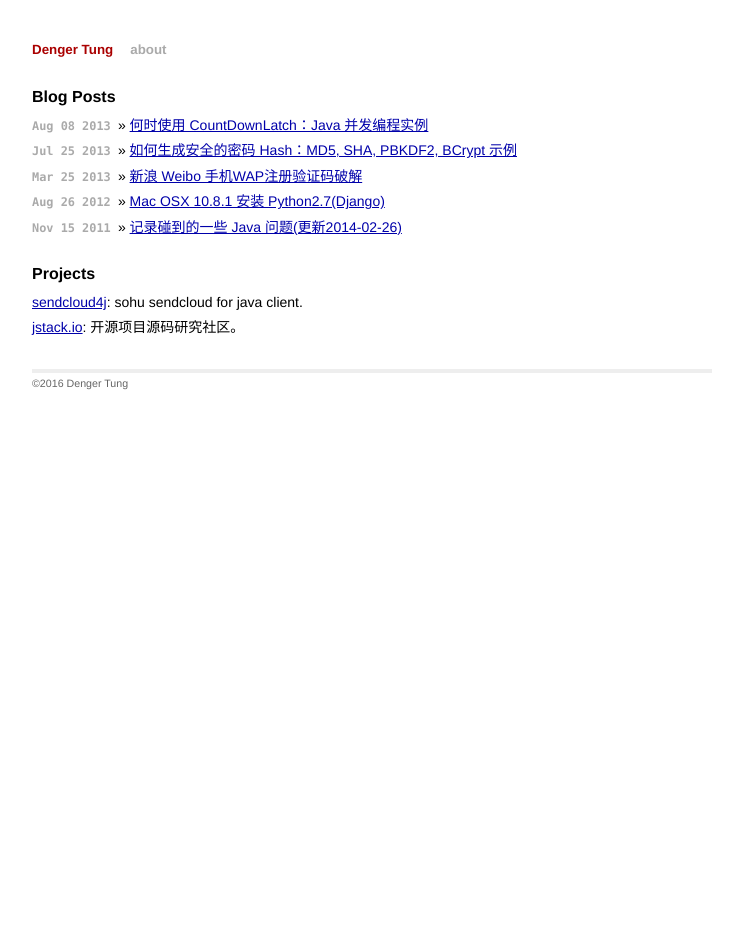
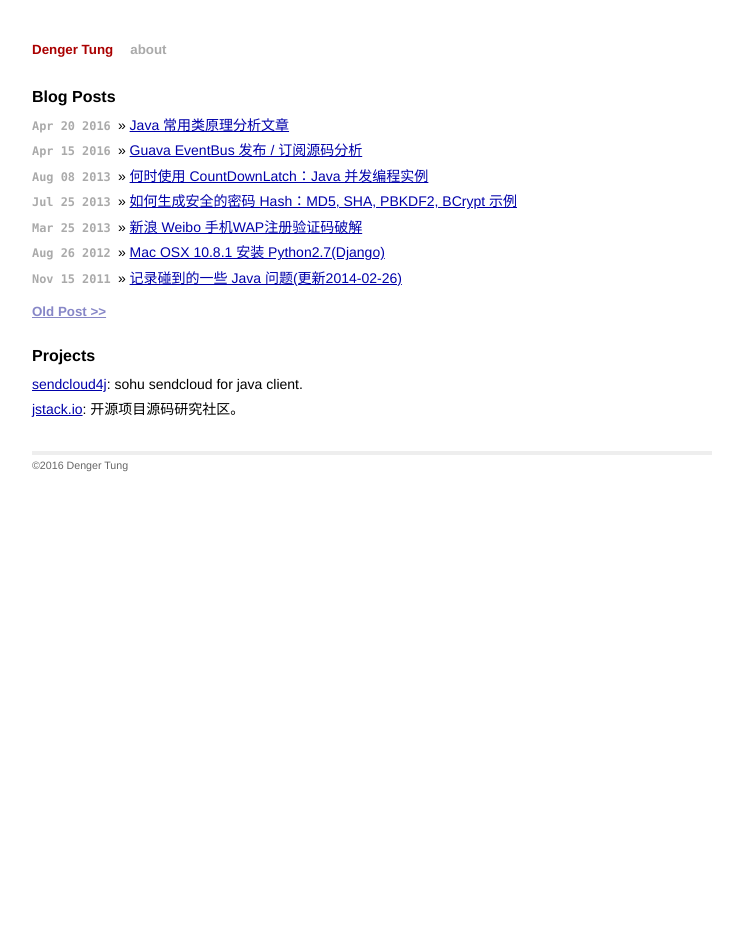
Before and after one commit to denger/denger.github.io, a Jekyll site: the page built from index.html, in a window 1280 px wide. Shown: the whole page, without its empty margins (268-1011 px from the left). Built offline with Jekyll 4.4.1, drawn with Linux system fonts in a browser that asks for light colours; comment, search, counter and statistics services are not loaded; some of the changed lines change nothing that is shown.

Commit message:
add post

```diff
--- /dev/null
+++ b/_posts/2016-04-15-guava-event-bus-code-analysis.markdown
@@ -0,0 +1,170 @@
+---
+layout: post
+title: Guava EventBus 发布 / 订阅源码分析
+---
+
+如果想了解[观察者模式](https://zh.wikipedia.org/zh-cn/%E8%A7%82%E5%AF%9F%E8%80%85%E6%A8%A1%E5%BC%8F)的实现或应用场景，[Google Guava](https://github.com/google/guava) [EventBus](https://github.com/google/guava/wiki/EventBusExplained)  所提供的[发布/订阅](https://zh.wikipedia.org/zh-cn/%E5%8F%91%E5%B8%83/%E8%AE%A2%E9%98%85)功能非常简洁优雅的实现这一模式，且对于使用者不需要依赖复杂的接口或实现。其整体设计非常值得学习和参考，本文将从其源码分析其实现细节。
+
+
+#### 示例代码
+
+以下使用 EventBus 的简要示例代码，针对不同的 Mouse Event 类型，会触发相应 Event handler 方法：
+
+{% highlight java %}
+// 定义事件实体
+public class ClickEvent {}
+public class MouseMoveEvent {}
+
+// 定义事件监听者
+public class MouseListener {
+    @Subscribe
+    public void handleClickEvent(ClickEvent event) {
+        println("click event trigger");
+    }
+    @Subscribe
+    public void handleMouseMoveEvent(MouseMoveEvent event) {
+        println("mouse move event trigger");
+    }
+}
+
+EventBus bus = new EventBus();
+
+// 注册订阅者
+bus.register(new MouseListener());
+// 发送事件给相应事件订阅者
+bus.post(new ClickEvent());
+bus.post(new MouseMoveEvent());
+
+// Output:
+click event trigger
+mouse move event trigger
+{% endhighlight java %}
+
+更加详细的使用说明可以查看 [EventBusExplained](https://github.com/google/guava/wiki/EventBusExplained)。
+#### 实现细节
+
+从代码示例来看，用到 EventBus 的主要行为为 `register` 和 `post` ，分别是注册订阅者和事件发送：
+
+##### EventBus.register
+
+调用  `EventBus.register` 将事件类型与所有订阅该事件的订阅者进行关联，该方法通过调用 `SubscriberRegistry.register` 来执行注册。
+当注册完成后，并由全局 `subscribers`  存储关联关系：
+
+{% highlight java %}
+/**
+ * All registered subscribers, indexed by event type.
+ */
+private final ConcurrentMap<Class<?>, CopyOnWriteArraySet<Subscriber>> subscribers = Maps.newConcurrentMap();
+{% endhighlight java %}
+
+![img](/images/2016/47cb0c629160a6edd40abd4d423cfe84.png)
+
+**那么 `SubscriberRegistry.register` 是如何实现注册的呢？**
+
+**STEP1：**
+如下代码，首先通过 `findAllSubscribers` 查找 listener 实例标识为 `@Subscribe` 的方法，并通过 Map 将方法参数类型(即事件类型)与对应的方法实例(由 `Subscriber` 包装 Method Object)进行关联。
+
+{% highlight java %}
+void register(Object listener) {
+  // 这里的 Multimap 实则为 Map<Class<?>, Collection<Subscriber>> 结构
+  Multimap<Class<?>, Subscriber> listenerMethods = findAllSubscribers(listener);
+{% endhighlight java %}
+
+**STEP2：**
+接着再将该 listener 所有的事件类型与对应的 `Subscriber` 关系增量到全局的 `subscribers` 变量中。以下 `for` 相当于将 `listenerMethods` 及全局的 `subscribers` 进行 Map 合并操作：
+
+{% highlight java %}
+  for (Map.Entry<Class<?>, Collection<Subscriber>> entry : listenerMethods.asMap().entrySet()) {
+    Class<?> eventType = entry.getKey();
+    Collection<Subscriber> eventMethodsInListener = entry.getValue();
+    CopyOnWriteArraySet<Subscriber> eventSubscribers = subscribers.get(eventType);
+
+    if (eventSubscribers == null) {
+      CopyOnWriteArraySet<Subscriber> newSet = new CopyOnWriteArraySet<Subscriber>();
+      eventSubscribers =
+          MoreObjects.firstNonNull(subscribers.putIfAbsent(eventType, newSet), newSet);
+    }
+
+    eventSubscribers.addAll(eventMethodsInListener);
+  }
+}
+{% endhighlight java %}
+
+至此已经完成对监听器的注册，当具体事件类型触发时，可以根据事件类型从全局的 `subscribers` 中获取该事件类型所有订阅者。
+另外，以上注册过程中使用了 `ConcurrentMap` 和  `CopyOnWriteArraySet` 进行数据操作，实则为了避免在多线程并发执行 `register` 时导致的[线程安全](https://zh.wikipedia.org/zh-cn/%E7%BA%BF%E7%A8%8B%E5%AE%89%E5%85%A8)问题，通过以下链接可以了解具体信息：
+
+* [深入了解 ConcurrentHashMap](http://www.infoq.com/cn/articles/ConcurrentHashMap)
+* [Java 中的 CopyOnWrite 容器](http://coolshell.cn/articles/11175.html)
+
+
+#####  EventBus.post
+
+当执行相应事件 `post(event)` 时，先根据事件类型获取到所有 `Subscriber`，再通过 `Dispatcher` 将事件通知到对应 `Subscriber`，最终由 `Subscriber` 实例执行其 `Method` 的 `invoke` 方法，即完成对具体 Listener 中方法的调用。
+![EventBus.post UML](/images/2016/259b0e2bd4c279f7ae554b080b25f89a.png)
+
+
+EventBus 提供了三种 `Dispatcher` 事件分发机制：
+
+**PerThreadQueuedDispatcher**
+
+如不指定默认该 dispatcher，通过队列及 `ThreadLocal` 来保证在同一个线程上发送的事件能够按发布的顺序分发给所有订阅者。
+首先将需要分发的事件和对应的订阅者列表添加至当前线程的队列中：
+
+{% highlight java %}
+void dispatch(Object event, Iterator<Subscriber> subscribers) {
+  checkNotNull(event);
+  checkNotNull(subscribers);
+  Queue<Event> queueForThread = queue.get();
+  queueForThread.offer(new Event(event, subscribers));
+{% endhighlight java %}
+
+
+这里使用了 `ThreadLocal<Boolean> dispatching` 状态来标识当前线程是否分发完成，以避免重入分发。([什么是可重入？](http://blog.csdn.net/tennysonsky/article/details/45127125))
+
+{% highlight java %}
+  if (!dispatching.get()) {
+    dispatching.set(true);
+{% endhighlight java %}
+
+标识为"分发中"状态后，再通过两层循环，先后遍历事件队列和订阅者，将相应事件送达到订阅者中。
+
+{% highlight java %}
+    try {
+      Event nextEvent;
+      while ((nextEvent = queueForThread.poll()) != null) {
+        while (nextEvent.subscribers.hasNext()) {
+          nextEvent.subscribers.next().dispatchEvent(nextEvent.event);
+        }
+      }
+    } finally {
+      dispatching.remove();
+      queue.remove();
+    }
+  }
+}
+{% endhighlight java %}
+
+**LegacyAsyncDispatcher**
+在使用 `AsyncEventBus` ，则默认使用该分发器。与 `PerThreadQueuedDispatcher` 区别在于通过维护全局事件分发队列，使事件发布及订阅者能在多线程下并行执行。但无法完全保证在多线程下按事件发布顺序进行分发。
+
+**ImmediateDispatcher**
+遍历 `subscribers` 直接进行事件分发。
+
+最后，由对应 `Subscriber` 接收到相应事件，并完成对订阅方法的调用：
+
+{% highlight java %}
+final void dispatchEvent(final Object event) {
+  // 如果是 AsyncEventBus 则可以支持通过指定 executor 来异步执行 invoke
+  executor.execute(
+      new Runnable() {
+        @Override
+        public void run() {
+          try {
+            invokeSubscriberMethod(event);
+          } catch (InvocationTargetException e) {
+            bus.handleSubscriberException(e.getCause(), context(event));
+          }
+        }
+      });
+}
+{% endhighlight java %}
--- /dev/null
+++ b/_posts/2016-04-20-java-commons-source-analysis.markdown
@@ -0,0 +1,41 @@
+---
+layout: post
+title: Java 常用类原理分析文章
+---
+
+如今，Java 基础方面的面试问题经常会涉及到常用类的实现原理，好在这方面已经有不少文章，这里收集一些分析不错的，并会持续更新。
+
+#### Map
+
+- [Java HashMap 工作原理及实现](http://yikun.github.io/2015/04/01/Java-HashMap%E5%B7%A5%E4%BD%9C%E5%8E%9F%E7%90%86%E5%8F%8A%E5%AE%9E%E7%8E%B0/) - *非常全面，图文并茂，清晰易懂*
+- [HashMap 的工作原理](http://www.importnew.com/7099.html) - *Q&A 方式解答工作原理，没准面试会碰到*
+- [疫苗：Java HashMap 的死循环](http://coolshell.cn/articles/9606.html)  - *HashMap 在并发场景使用会导致的问题及原因分析*
+- [深入分析 ConcurrentHashMap](http://www.infoq.com/cn/articles/ConcurrentHashMap) - *ConcurrentHashMap 如何解决 HashMap 线程问题的必读文章*
+- [Java TreeMap工作原理及实现](http://yikun.github.io/2015/04/06/Java-TreeMap%E5%B7%A5%E4%BD%9C%E5%8E%9F%E7%90%86%E5%8F%8A%E5%AE%9E%E7%8E%B0/)
+- [通过分析JDK 源代码研究TreeMap 红黑树算法实现](https://www.ibm.com/developerworks/cn/java/j-lo-tree/)
+- [Java WeakHashMap 源码解析](http://liujiacai.net/blog/2015/09/27/java-weakhashmap/)  - 与 GC 的那点事
+
+#### List
+
+- [ArrayList 源码分析（基于JDK1.6）](http://www.cnblogs.com/hzmark/archive/2012/12/20/ArrayList.html) - *深入剖析 ArrayList 的内部结构及实现原理*
+- [Java 中的 CopyOnWrite 容器](http://coolshell.cn/articles/11175.html) - *如何解决 ArrayList 线程安全问题*
+- [Java LinkedList工作原理及实现](http://yikun.github.io/2015/04/05/Java-LinkedList%E5%B7%A5%E4%BD%9C%E5%8E%9F%E7%90%86%E5%8F%8A%E5%AE%9E%E7%8E%B0/) - *了解 LinkedList 内部存储结构*
+
+#### Set
+
+- [Java HashSet工作原理及实现](http://yikun.github.io/2015/04/08/Java-HashSet%E5%B7%A5%E4%BD%9C%E5%8E%9F%E7%90%86%E5%8F%8A%E5%AE%9E%E7%8E%B0/)
+- [TreeSet详细介绍(源码解析)和使用示例](http://www.cnblogs.com/skywang12345/p/3311268.html)
+
+
+#### Queue
+
+- [Java ArrayDeque 工作原理及实现](http://yikun.github.io/2015/04/11/Java-ArrayDeque%E5%B7%A5%E4%BD%9C%E5%8E%9F%E7%90%86%E5%8F%8A%E5%AE%9E%E7%8E%B0/) - *简单的介绍了大致的工作原理*
+
+#### Thread
+
+- [正确理解 ThreadLocal](http://www.iteye.com/topic/103804) - 从源码的角度剖析 ThreadLocal
+- [Java线程池架构：原理和源码解析](https://segmentfault.com/a/1190000000394999) - JUC 中提供的 ThreadPoolExecutor 源码分析
+
+#### Reflect
+- [Java 反射原理简析](http://www.fanyilun.me/2015/10/29/Java%E5%8F%8D%E5%B0%84%E5%8E%9F%E7%90%86/) - 反射实现原理入门文章
+- [代理模式剖析](https://github.com/biezhi/java-bible/blob/master/designpatterns/proxy.md) - JDK 动态代理是如何实现"动态"的？
--- a/index.html
+++ b/index.html
@@ -14,8 +14,8 @@
     <a href="{{ site.url }}{{ post.url }}">{{ post.title }}</a>
   </li>
   {% endfor %}
-
 </ul>
+<div class="old-post"><a href="http://denger.iteye.com">Old Post >></a></div>
 <h1 class="post-title">Projects</h1>
 <ul class="posts">
     <li><a target="_blank" href="https://github.com/denger/sendcloud4j">sendcloud4j</a>: sohu sendcloud for java client.</li>
--- a/stylesheets/style.css
+++ b/stylesheets/style.css
@@ -395,6 +395,18 @@
    font-weight: 600;
 }
 
+.post ol > li,
 .post ul > li {
     margin-left: 17px;
 }
+
+.old-post a {
+    margin-top: 12px;
+    font-weight: bold;
+    color: #2c2c9c91;
+    font-size: 100%;
+}
+
+.old-post a:hover {
+    color: #00a;
+}
```
Also changed, not shown: images/2016/259b0e2bd4c279f7ae554b080b25f89a.png (added), images/2016/47cb0c629160a6edd40abd4d423cfe84.png (added).
